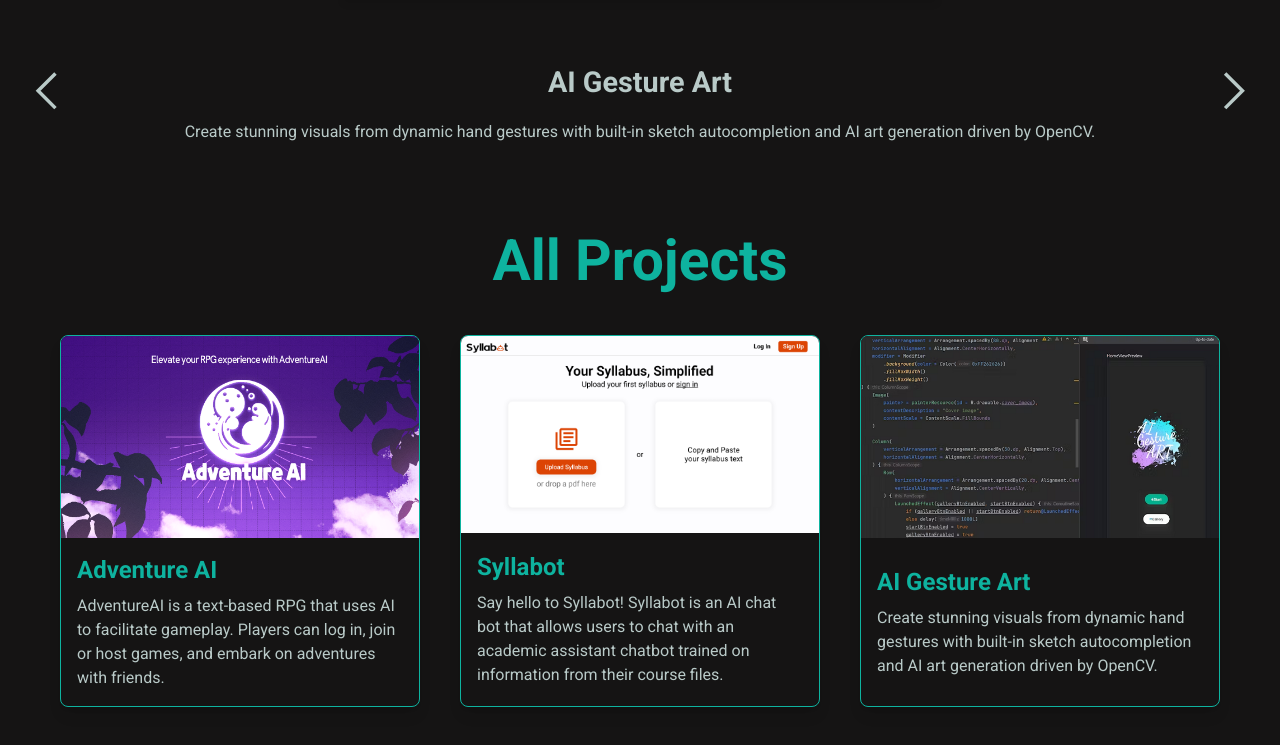
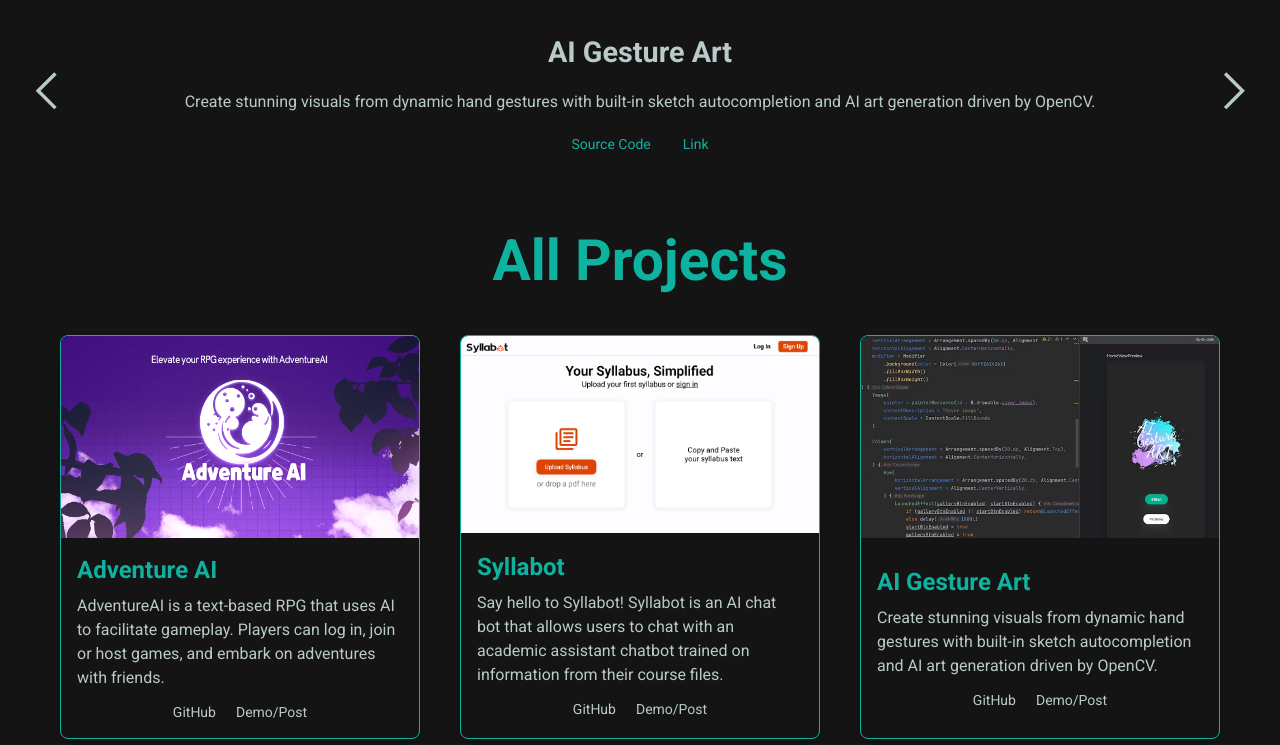
Before and after one commit to ImgyeongLee/Imgyeong, a Next.js app: page / in a window 1280 px wide. Shown: the part 2982-3727 px from the top of the page. Built offline with nearby package versions, Linux system fonts and the light colour scheme; grey boxes are pictures that could not be loaded.

Commit message:
really almost done

```diff
--- a/src/app/components/ProjectCard.tsx
+++ b/src/app/components/ProjectCard.tsx
@@ -8,7 +8,7 @@ type ProjectCardProps = ComponentProps<'div'> & {
     index: number;
 };
 
-export default function ProjectCard({ data, index }: ProjectCardProps) {
+export default function ProjectCard({ data }: ProjectCardProps) {
     return (
         <Image
             className={cn(
@@ -16,7 +16,7 @@ export default function ProjectCard({ data, index }: ProjectCardProps) {
                 {
                     'opacity-30 scale-75 left-[20%] translate-x-[-50%] z-10': data.position == 1,
                     'opacity-80 left-[35%] translate-x-[-50%] z-30 ': data.position == 2,
-                    'opacity-100 scale-125 drop-shadow-md translate-x-[-50%] z-40 ': data.position == 3,
+                    'opacity-100 scale-125 shadow-xl translate-x-[-50%] z-40 ': data.position == 3,
                     'opacity-80 left-[65%] translate-x-[-50%] z-30 ': data.position == 4,
                     'opacity-30 scale-75 left-[80%] translate-x-[-50%] z-10 ': data.position == 5,
                 }
--- a/src/app/components/ProjectListCard.tsx
+++ b/src/app/components/ProjectListCard.tsx
@@ -4,8 +4,14 @@ import Image from 'next/image';
 import { motion } from 'framer-motion';
 import { ProjectType } from '../type/types';
 import { projectCardVariants } from '../utils/motion';
+import Link from 'next/link';
+import { ComponentProps } from 'react';
 
-export default function ProjectListCard({ id, title, description, src }: ProjectType) {
+type ProjectListCardProps = ComponentProps<'div'> & {
+    project: ProjectType;
+};
+
+export default function ProjectListCard({ project }: ProjectListCardProps) {
     return (
         <motion.div
             className="relative overflow-hidden rounded-lg shadow-lg border border-leeim-mint min-w-[320px] flex-grow-0 flex-shrink-0 basis-[30%] grid"
@@ -14,12 +20,30 @@ export default function ProjectListCard({ id, title, description, src }: Project
             whileInView="animate"
             whileHover="hover"
             viewport={{ once: true }}
-            custom={id}>
-            <Image src={src} alt={title} width={1000} height={1000} className="w-full object-contain" />
+            custom={project.id}>
+            <Image src={project.src} alt={project.title} width={1000} height={1000} className="w-full object-contain" />
 
             <div className="relative p-4">
-                <h1 className="text-2xl font-semibold text-leeim-mint">{title}</h1>
-                <p className="mt-2 text-leeim-white">{description}</p>
+                <h1 className="text-2xl font-semibold text-leeim-mint">{project.title}</h1>
+                <p className="mt-2 text-leeim-white">{project.description}</p>
+                <div className="flex flex-col md:flex-row gap-5 justify-center text-sm pt-3 ">
+                    {project.github && (
+                        <Link
+                            href={project.github}
+                            target="_blank"
+                            className="hover:text-leeim-mint transition ease-in-out">
+                            GitHub
+                        </Link>
+                    )}
+                    {project.link && (
+                        <Link
+                            href={project.link}
+                            target="_blank"
+                            className="hover:text-leeim-mint transition ease-in-out">
+                            Demo/Post
+                        </Link>
+                    )}
+                </div>
             </div>
         </motion.div>
     );
--- a/src/app/components/ProjectShow.tsx
+++ b/src/app/components/ProjectShow.tsx
@@ -5,6 +5,9 @@ import ProjectCard from './ProjectCard';
 import { MouseEventHandler, useState } from 'react';
 import { professionalProject } from '../data/project';
 import { DataType } from '../type/types';
+import Link from 'next/link';
+import { motion } from 'framer-motion';
+import { slideInFromBottom } from '../utils/motion';
 
 export default function ProjectShow() {
     const [testData, setTestData] = useState<DataType[]>(professionalProject);
@@ -28,9 +31,9 @@ export default function ProjectShow() {
         e.preventDefault();
         setTestData((prevData) => {
             const newData = [...prevData];
-            const lastData = newData.pop();
-            if (lastData) {
-                newData.unshift(lastData);
+            const data = newData.pop();
+            if (data) {
+                newData.unshift(data);
                 for (let i = 0; i < 5; i++) {
                     newData[i].position = i + 1;
                 }
@@ -51,14 +54,39 @@ export default function ProjectShow() {
             {testData.map((data, i) => {
                 if (data.position == 3) {
                     return (
-                        <div key={i} className="flex flex-row justify-center items-center w-screen">
+                        <div key={data.id} className="flex flex-row justify-center items-center w-screen">
                             <button className="z-50 absolute left-[2vw] text-[calc(2vw+1em)]" onClick={handleClickPrev}>
                                 <GrPrevious />
                             </button>
-                            <div>
+                            <motion.div
+                                key={data.id}
+                                initial="initial"
+                                whileInView="animate"
+                                viewport={{ once: true }}
+                                variants={slideInFromBottom}
+                                custom={0.5}>
                                 <div className="font-bold text-[calc(1em+1vw)] mt-6 text-center">{data.title}</div>
                                 <div className="mt-4 text-center px-6">{data.description}</div>
-                            </div>
+                                <div className="flex flex-row justify-center">
+                                    {' '}
+                                    {data.github && (
+                                        <Link
+                                            className="mx-4 my-5 text-leeim-mint text-sm"
+                                            href={data.github}
+                                            target="_blank">
+                                            Source Code
+                                        </Link>
+                                    )}
+                                    {data.link && (
+                                        <Link
+                                            className="mx-4 my-5 text-leeim-mint text-sm"
+                                            href={data.link}
+                                            target="_blank">
+                                            Link
+                                        </Link>
+                                    )}
+                                </div>
+                            </motion.div>
                             <button
                                 className="z-50 absolute right-[2vw] text-[calc(2vw+1em)]"
                                 onClick={handleClickNext}>
--- a/src/app/components/sections/Personal.tsx
+++ b/src/app/components/sections/Personal.tsx
@@ -18,15 +18,7 @@ export default function Personal() {
             </motion.div>
             <div className="h-full w-full flex flex-row gap-10 px-10 justify-center items-stretch flex-wrap">
                 {allProjects.map((project, i) => {
-                    return (
-                        <ProjectListCard
-                            key={i}
-                            id={project.id}
-                            title={project.title}
-                            description={project.description}
-                            src={project.src}
-                        />
-                    );
+                    return <ProjectListCard key={i} project={project} />;
                 })}
             </div>
         </div>
--- a/src/app/utils/motion.ts
+++ b/src/app/utils/motion.ts
@@ -25,6 +25,20 @@ export function slideInFromRight(delay: number) {
         },
     };
 }
+
+export const slideInFromBottom = {
+    initial: {
+        opacity: 0,
+        y: 50,
+    },
+    animate: (delay: number) => ({
+        opacity: 1,
+        y: 0,
+        transition: {
+            delay: 0.1 * delay,
+        },
+    }),
+};
 
 export function fadeIn(delay: number) {
     return {
```
